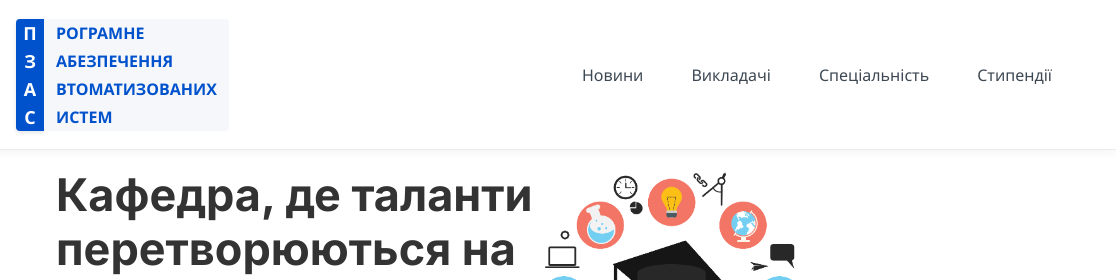
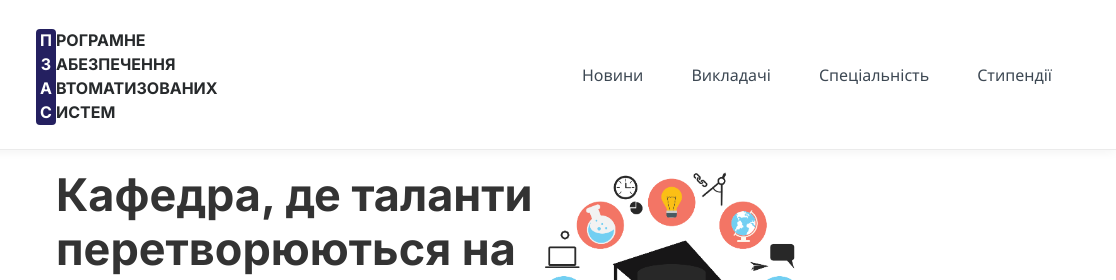
Before and after one commit to Maaxcon/PZAS, a plain HTML site: page html-page/index.html in a window 1280 px wide. Shown: the top 280 px of the page, 164-1280 px from the left. Drawn offline with Linux system fonts and the light colour scheme.

Commit message:
Fix PZAS letters

```diff
--- a/css/header_style.css
+++ b/css/header_style.css
@@ -50,27 +50,32 @@ body {
 /* ПЗАС block styles */
 .pz-block {
     display: flex;
-    align-items: flex-start;
+    margin-left: 20px;
     margin-right: 60px;
+    margin-top: 5px;
+    align-items: flex-start; /* Вирівнюємо елементи по верхньому краю */
 }
 
 .pz-letters {
     display: flex;
     flex-direction: column;
-    background-color: #0052CC;
-    border-radius: 4px 0 0 4px;
-    width: 28px;
-    overflow: hidden;
-    box-shadow: 0 2px 4px rgba(0, 0, 0, 0.1);
+    background-color: #242060;
+    justify-content: space-between;
+    padding: 0;
+    border-radius: 4px; /* Додаємо заокруглення для синього блоку */
+    width: 20px; /* Зменшуємо ширину синього блоку */
+    overflow: hidden; /* Забезпечуємо, щоб вміст не виступав за межі блоку */
 }
 
 .pz-letters div {
     color: white;
-    font-size: 18px;
+    font-size: 16px;
     font-weight: 700;
     text-align: center;
-    height: 28px;
-    width: 28px;
+    line-height: 1.6;
+    height: 24px;
+    width: 20px; /* Зменшуємо ширину під літеру */
+    font-family: "Inter", sans-serif;
     display: flex;
     align-items: center;
     justify-content: center;
@@ -79,19 +84,22 @@ body {
 .pz-text {
     display: flex;
     flex-direction: column;
-    background-color: #F5F7FA;
-    border-radius: 0 4px 4px 0;
-    padding: 0 12px;
+    justify-content: space-between;
+    margin-left: 0; /* Видаляємо відступ для з'єднання літер */
 }
 
 .pz-text p {
-    font-size: 16px;
-    font-weight: 600;
-    line-height: 28px;
-    height: 28px;
-    color: #0052CC;
+    font-size: 16px; /* Зменшено розмір шрифту для відповідності */
+    font-weight: 700; /* Зроблено більш жирним, як у літер */
+    text-transform: uppercase;
+    line-height: 1.6;
+    margin: 0;
+    font-family: "Inter", sans-serif;
+    color: #272A2C;
+    padding-left: 0; /* Видалено відступ зліва */
     display: flex;
     align-items: center;
+    height: 24px; /* Встановлюємо висоту, рівну висоті літери */
 }
 
 /* Navigation styles */
```
